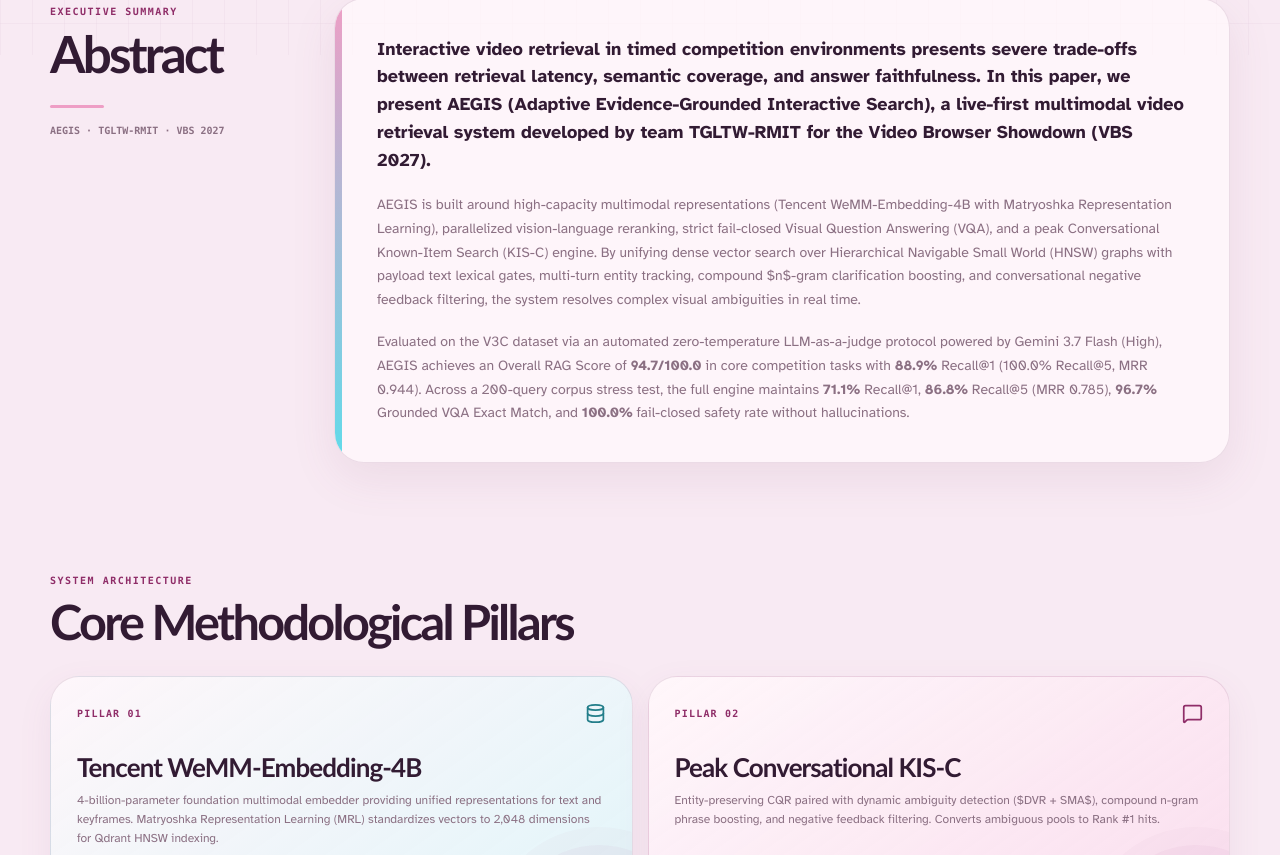
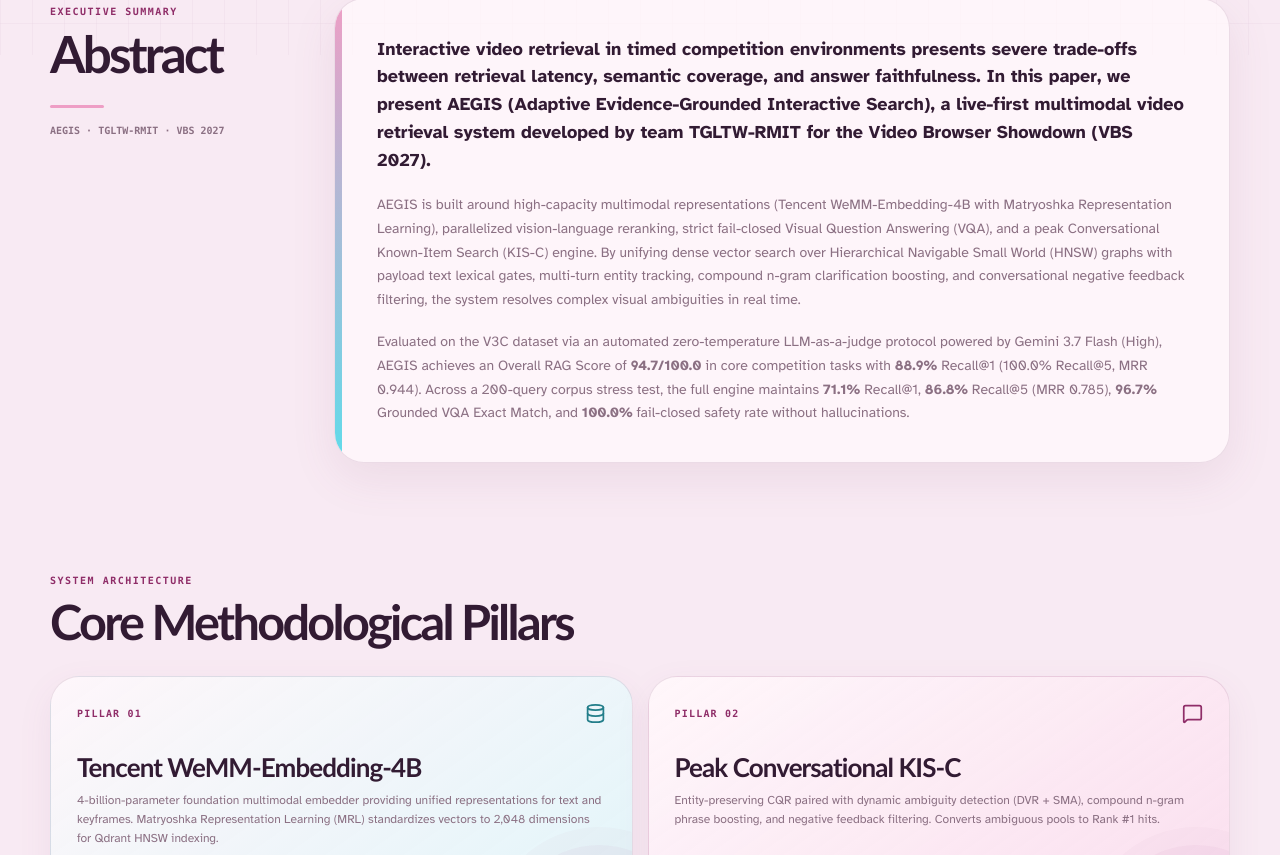
Before and after one commit to mncuchiinhuttt/tgltw-vbs-2027-project, a React (Vite) app: page / in a window 1280 px wide. Shown: the part 745-1600 px from the top of the page. Built offline with nearby package versions, Linux system fonts and the light colour scheme.

Commit message:
fix(typography): replace raw LaTeX math delimiters with HTML formatting in Abstract and Pillars

```diff
--- a/src/App.tsx
+++ b/src/App.tsx
@@ -127,7 +127,7 @@
   {
     number: "02",
     title: "Peak Conversational KIS-C",
-    description: "Entity-preserving CQR paired with dynamic ambiguity detection ($DVR + SMA$), compound n-gram phrase boosting, and negative feedback filtering. Converts ambiguous pools to Rank #1 hits.",
+    description: "Entity-preserving CQR paired with dynamic ambiguity detection (DVR + SMA), compound n-gram phrase boosting, and negative feedback filtering. Converts ambiguous pools to Rank #1 hits.",
     metric: "Recall@1: 100.0% · MRR: 1.000 · Delta Ambiguity: -0.58",
     icon: MessageSquare,
     tone: "pink",
@@ -363,7 +363,7 @@
                 Interactive video retrieval in timed competition environments presents severe trade-offs between retrieval latency, semantic coverage, and answer faithfulness. In this paper, we present <strong>AEGIS</strong> (<strong>A</strong>daptive <strong>E</strong>vidence-<strong>G</strong>rounded <strong>I</strong>nteractive <strong>S</strong>earch), a live-first multimodal video retrieval system developed by team <strong>TGLTW-RMIT</strong> for the Video Browser Showdown (VBS 2027).
               </p>
               <p>
-                AEGIS is built around high-capacity multimodal representations (Tencent WeMM-Embedding-4B with Matryoshka Representation Learning), parallelized vision-language reranking, strict fail-closed Visual Question Answering (VQA), and a peak Conversational Known-Item Search (KIS-C) engine. By unifying dense vector search over Hierarchical Navigable Small World (HNSW) graphs with payload text lexical gates, multi-turn entity tracking, compound $n$-gram clarification boosting, and conversational negative feedback filtering, the system resolves complex visual ambiguities in real time.
+                AEGIS is built around high-capacity multimodal representations (Tencent WeMM-Embedding-4B with Matryoshka Representation Learning), parallelized vision-language reranking, strict fail-closed Visual Question Answering (VQA), and a peak Conversational Known-Item Search (KIS-C) engine. By unifying dense vector search over Hierarchical Navigable Small World (HNSW) graphs with payload text lexical gates, multi-turn entity tracking, compound <em>n</em>-gram clarification boosting, and conversational negative feedback filtering, the system resolves complex visual ambiguities in real time.
               </p>
               <p>
                 Evaluated on the V3C dataset via an automated zero-temperature LLM-as-a-judge protocol powered by Gemini 3.7 Flash (High), AEGIS achieves an Overall RAG Score of <strong>94.7/100.0</strong> in core competition tasks with <strong>88.9%</strong> Recall@1 (100.0% Recall@5, MRR 0.944). Across a 200-query corpus stress test, the full engine maintains <strong>71.1%</strong> Recall@1, <strong>86.8%</strong> Recall@5 (MRR 0.785), <strong>96.7%</strong> Grounded VQA Exact Match, and <strong>100.0%</strong> fail-closed safety rate without hallucinations.
```
